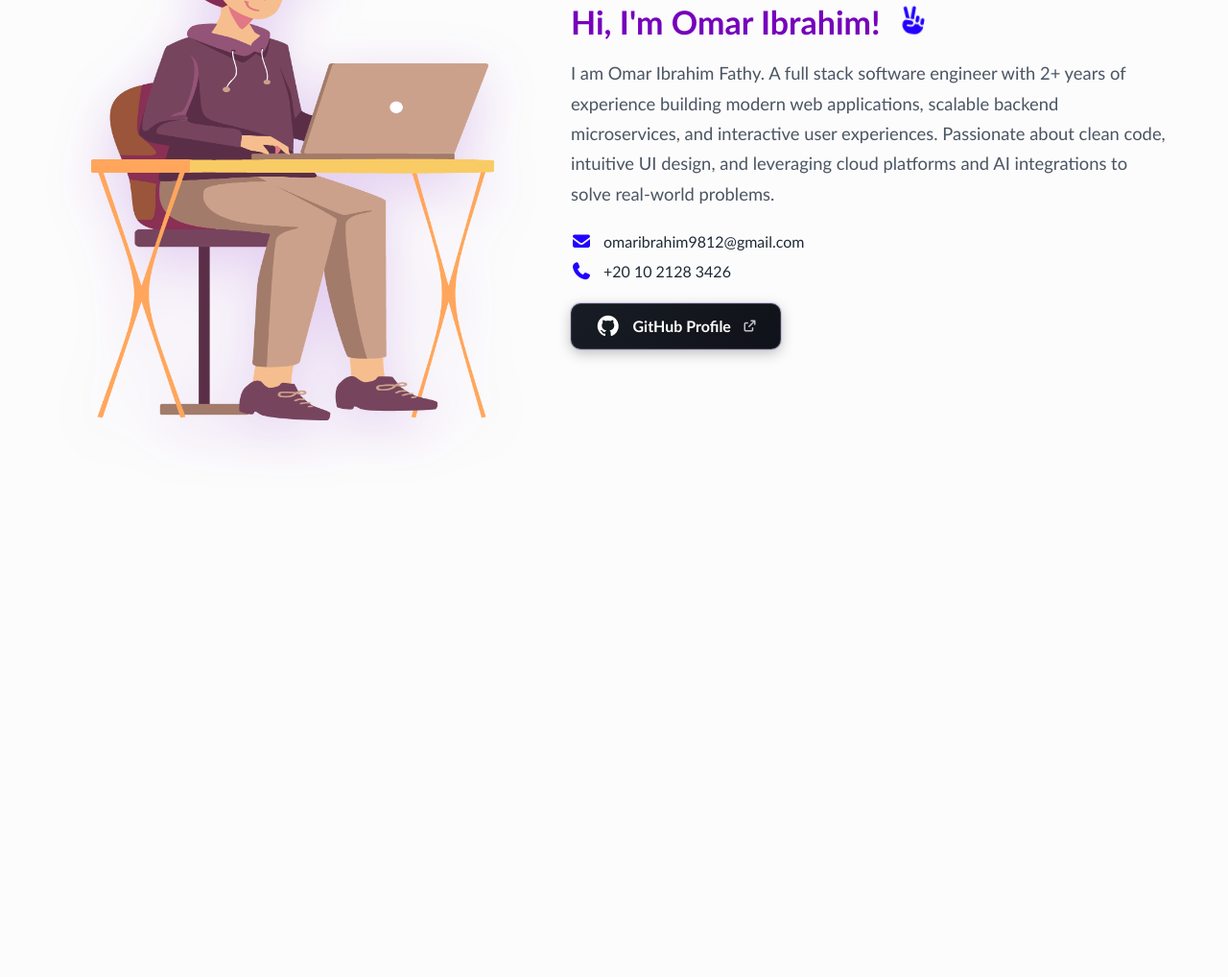
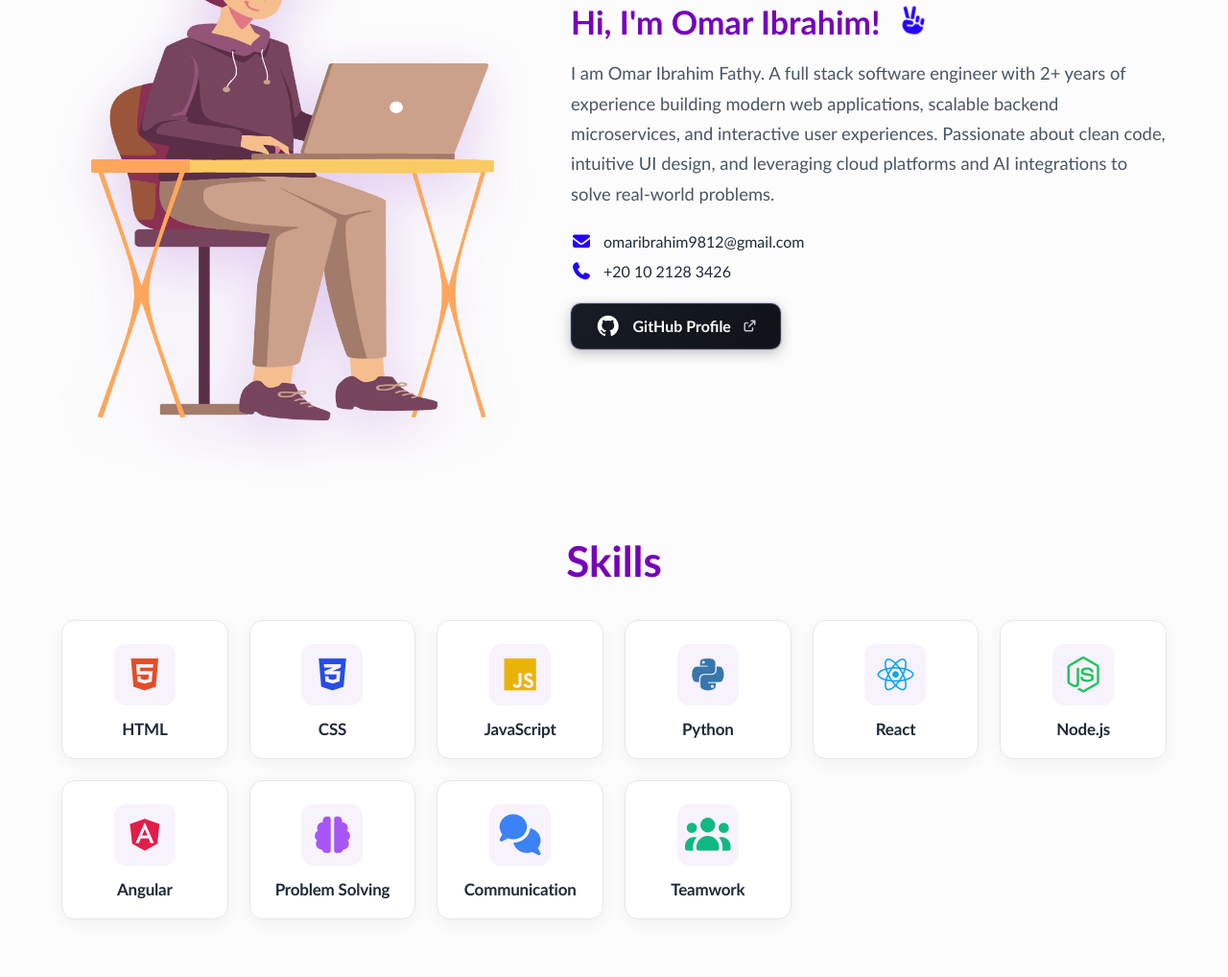
Before and after one commit to Omar-Ibrahim-0I/Portfolio, a plain HTML site: page index.html in a window 1280 px wide. Shown: the part 211-1229 px from the top of the page at 96% size. Before the commit the page ends 800 px from the top, so only its background shows below. Drawn offline with Linux system fonts and the light colour scheme.

Commit message:
Completed skills section

```diff
--- a/index.html
+++ b/index.html
@@ -82,91 +82,114 @@
           >
             <i class="fab fa-github" aria-hidden="true"></i>
             <span>GitHub Profile</span>
-            <i class="fas fa-arrow-up-right-from-square external_icon" aria-hidden="true"></i>
+            <i
+              class="fas fa-arrow-up-right-from-square external_icon"
+              aria-hidden="true"
+            ></i>
           </a>
         </div>
       </div>
     </section>
 
     <!-- Skills -->
-    <!-- <section id="skills">
-      <h2>Skills</h2>
-      <div style="clear: both"></div>
+    <section id="skills" class="container skills_section">
+      <div class="section_header">
+        <h2>Skills</h2>
+      </div>
 
       <div class="all_skills">
         <div class="skill">
-          <img src="html_finalprojimages/html5.png" alt="HTML5" />
-          <h6>HTML</h6>
-          <p>2 years experience</p>
+          <div class="skill_icon_wrap">
+            <i class="fab fa-html5 skill_icon html_icon" aria-hidden="true"></i>
+          </div>
+          <h3>HTML</h3>
         </div>
 
         <div class="skill">
-          <img src="html_finalprojimages/CSS3.png" alt="CSS3" />
-          <h6>CSS</h6>
-          <p>2 years experience</p>
+          <div class="skill_icon_wrap">
+            <i
+              class="fab fa-css3-alt skill_icon css_icon"
+              aria-hidden="true"
+            ></i>
+          </div>
+          <h3>CSS</h3>
         </div>
 
         <div class="skill">
-          <img src="html_finalprojimages/js.jpeg" alt="JavaScript" />
-          <h6>JavaScript</h6>
-          <p>1.5 years experience</p>
+          <div class="skill_icon_wrap">
+            <i class="fab fa-js skill_icon js_icon" aria-hidden="true"></i>
+          </div>
+          <h3>JavaScript</h3>
         </div>
 
         <div class="skill">
-          <img src="html_finalprojimages/python.svg" alt="Python" />
-          <h6>Python</h6>
-          <p>0.5 years experience</p>
+          <div class="skill_icon_wrap">
+            <i
+              class="fab fa-python skill_icon python_icon"
+              aria-hidden="true"
+            ></i>
+          </div>
+          <h3>Python</h3>
         </div>
 
         <div class="skill">
-          <img src="html_finalprojimages/react.png" alt="React" />
-          <h6>React</h6>
-          <p>1 year experience</p>
+          <div class="skill_icon_wrap">
+            <i
+              class="fab fa-react skill_icon react_icon"
+              aria-hidden="true"
+            ></i>
+          </div>
+          <h3>React</h3>
         </div>
 
         <div class="skill">
-          <img src="html_finalprojimages/node.png" alt="Node.js" />
-          <h6>Node.js</h6>
-          <p>1 year experience</p>
+          <div class="skill_icon_wrap">
+            <i
+              class="fab fa-node-js skill_icon node_icon"
+              aria-hidden="true"
+            ></i>
+          </div>
+          <h3>Node.js</h3>
         </div>
 
         <div class="skill">
-          <img src="html_finalprojimages/php.svg" alt="PHP" />
-          <h6>PHP</h6>
-          <p>2 years experience</p>
+          <div class="skill_icon_wrap">
+            <i
+              class="fab fa-angular skill_icon angular_icon"
+              aria-hidden="true"
+            ></i>
+          </div>
+          <h3>Angular</h3>
         </div>
 
         <div class="skill">
-          <img src="html_finalprojimages/angular.svg" alt="Angular" />
-          <h6>Angular</h6>
-          <p>2 years experience</p>
+          <div class="skill_icon_wrap">
+            <i
+              class="fas fa-brain skill_icon problem_icon"
+              aria-hidden="true"
+            ></i>
+          </div>
+          <h3>Problem Solving</h3>
         </div>
 
         <div class="skill">
-          <img
-            src="html_finalprojimages/problem_solving.svg"
-            alt="Problem Solving"
-          />
-          <h6>Problem Solving</h6>
-          <p>2 years experience</p>
+          <div class="skill_icon_wrap">
+            <i
+              class="fas fa-comments skill_icon comm_icon"
+              aria-hidden="true"
+            ></i>
+          </div>
+          <h3>Communication</h3>
         </div>
 
         <div class="skill">
-          <img
-            src="html_finalprojimages/communication.svg"
-            alt="Communication"
-          />
-          <h6>Communication</h6>
-          <p>2 years experience</p>
-        </div>
-
-        <div class="skill">
-          <img src="html_finalprojimages/teamwork.svg" alt="Teamwork" />
-          <h6>Teamwork</h6>
-          <p>2 years experience</p>
+          <div class="skill_icon_wrap">
+            <i class="fas fa-users skill_icon team_icon" aria-hidden="true"></i>
+          </div>
+          <h3>Teamwork</h3>
         </div>
       </div>
-    </section> -->
+    </section>
 
     <!-- Projects -->
     <!-- <section class="projects" id="projects">
--- a/style.css
+++ b/style.css
@@ -14,6 +14,12 @@
   --text-muted: #4b5563;
   --shadow-color: rgba(118, 0, 188, 0.15);
   --border-color: #e5e7eb;
+  --card-bg: #ffffff;
+  --card-border: #e5e7eb;
+  --card-shadow: 0 4px 16px rgba(0, 0, 0, 0.05);
+  --card-hover-shadow: 0 12px 28px rgba(118, 0, 188, 0.18);
+  --badge-bg: #f3e8ff;
+  --badge-color: #7600bc;
 }
 
 html {
@@ -443,55 +449,157 @@ h2 {
 
 /* Skills */
 
+.skills_section {
+  padding-top: 50px;
+  padding-bottom: 60px;
+}
+
+#skills h2 {
+  float: none;
+  text-align: center;
+  margin: 0 auto 36px auto;
+  font-size: clamp(2rem, 3.5vw, 2.75rem);
+  color: var(--accent-color);
+  display: block;
+  width: 100%;
+}
+
 .all_skills {
-  display: flex;
-  flex-direction: row;
-  flex-flow: wrap;
-  padding: 0 60px;
-  gap: 20px;
+  display: grid;
+  grid-template-columns: repeat(auto-fit, minmax(170px, 1fr));
+  gap: 22px;
+  width: 100%;
+  padding: 0;
+  margin: 0;
 }
 
 .skill {
-  border: 1px solid gray;
-  background-color: #ffffff;
-  border-radius: 6px;
+  background-color: var(--card-bg);
+  border: 1px solid var(--card-border);
+  border-radius: 14px;
   text-align: center;
-  margin: 20px;
-  padding: 15px 10px;
-  width: 2in;
-  font-size: 20px;
-  box-shadow: 0 3px 10px gray;
-  transition: all 0.3s ease;
+  padding: 24px 16px 20px 16px;
+  box-shadow: var(--card-shadow);
+  transition:
+    transform 0.3s cubic-bezier(0.4, 0, 0.2, 1),
+    box-shadow 0.3s cubic-bezier(0.4, 0, 0.2, 1),
+    border-color 0.3s ease;
   display: flex;
   flex-direction: column;
   align-items: center;
+  justify-content: center;
+  position: relative;
+  overflow: hidden;
 }
 
 .skill:hover {
-  transform: translateY(-5px);
-  box-shadow: 0 8px 20px rgba(118, 0, 188, 0.25);
-  border-color: #7600bc;
+  transform: translateY(-6px);
+  box-shadow: var(--card-hover-shadow);
+  border-color: var(--accent-color);
 }
 
-.skill img {
-  height: 45px;
-  width: auto;
-  max-width: 80px;
-  object-fit: contain;
-  margin-bottom: 10px;
+.skill_icon_wrap {
+  width: 64px;
+  height: 64px;
+  display: flex;
+  align-items: center;
+  justify-content: center;
+  margin-bottom: 14px;
+  border-radius: 12px;
+  background-color: rgba(118, 0, 188, 0.05);
+  transition:
+    transform 0.3s ease,
+    background-color 0.3s ease;
 }
 
-.skill h6 {
-  font-size: 20px;
-  margin: 8px 0 5px 0;
-  font-weight: bold;
-  color: #1f2937;
+.skill:hover .skill_icon_wrap {
+  transform: scale(1.1);
+  background-color: rgba(34, 0, 255, 0.08);
 }
 
-.skill p {
-  font-size: 15px;
-  color: gray;
-  margin: 5px 0;
+.skill_icon_wrap i.skill_icon {
+  font-size: 38px;
+  display: flex;
+  align-items: center;
+  justify-content: center;
+  transition: transform 0.3s ease;
+}
+
+.skill_icon_wrap i.html_icon {
+  color: #e44d26;
+}
+
+.skill_icon_wrap i.css_icon {
+  color: #264de4;
+}
+
+.skill_icon_wrap i.js_icon {
+  color: #eab308;
+}
+
+.skill_icon_wrap i.python_icon {
+  color: #3776ab;
+}
+
+.skill_icon_wrap i.react_icon {
+  color: #0ea5e9;
+}
+
+.skill_icon_wrap i.node_icon {
+  color: #22c55e;
+}
+
+.skill_icon_wrap i.angular_icon {
+  color: #e11d48;
+}
+
+.skill_icon_wrap i.php_icon {
+  color: #777bb4;
+}
+
+.skill_icon_wrap i.problem_icon {
+  color: #a855f7;
+}
+
+.skill_icon_wrap i.comm_icon {
+  color: #3b82f6;
+}
+
+.skill_icon_wrap i.team_icon {
+  color: #10b981;
+}
+
+.skill h3 {
+  font-size: 17px;
+  margin: 0;
+  font-weight: 700;
+  color: var(--text-color);
+  letter-spacing: -0.2px;
+}
+
+@media (max-width: 480px) {
+  .all_skills {
+    grid-template-columns: repeat(2, 1fr);
+    gap: 14px;
+  }
+
+  .skill {
+    padding: 18px 10px 16px 10px;
+  }
+
+  .skill_icon_wrap {
+    width: 52px;
+    height: 52px;
+    margin-bottom: 10px;
+  }
+
+  .skill_icon_wrap i.skill_icon {
+    font-size: 30px;
+  }
+
+  .skill h3 {
+    font-size: 15px;
+  }
 }
 
 /* Projects */
@@ -742,7 +850,6 @@ textarea:focus {
     float: none;
   }
 
-  .all_skills,
   .projects-container,
   .all_recommendations,
   #contact {
```
Also changed, not shown: assets/images/CSS3.png (deleted), assets/images/angular.svg (deleted), assets/images/html5.png (deleted), assets/images/javascript.png (deleted), assets/images/node-js.png (deleted), assets/images/python.svg (deleted), assets/images/react.png (deleted).
